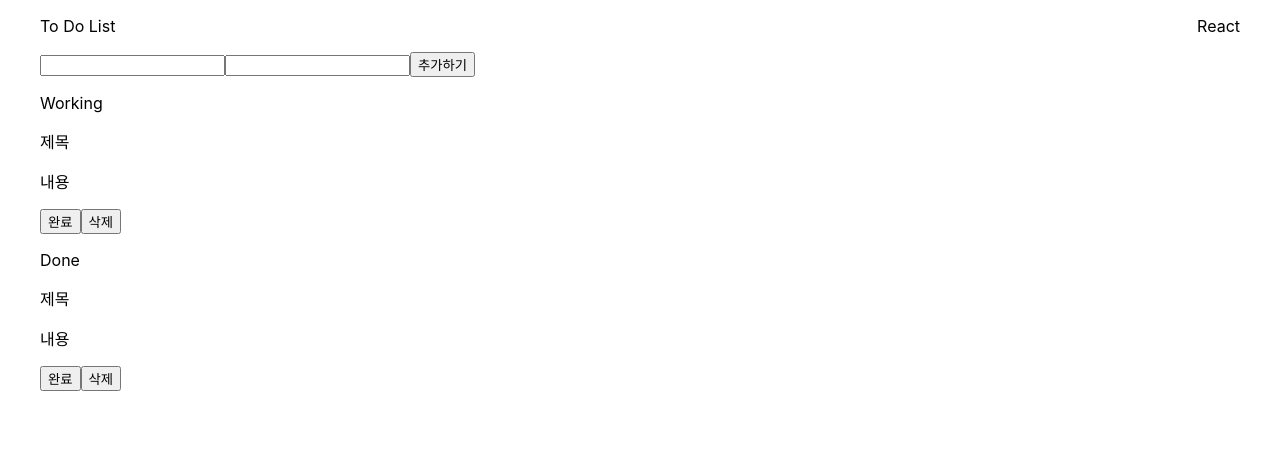
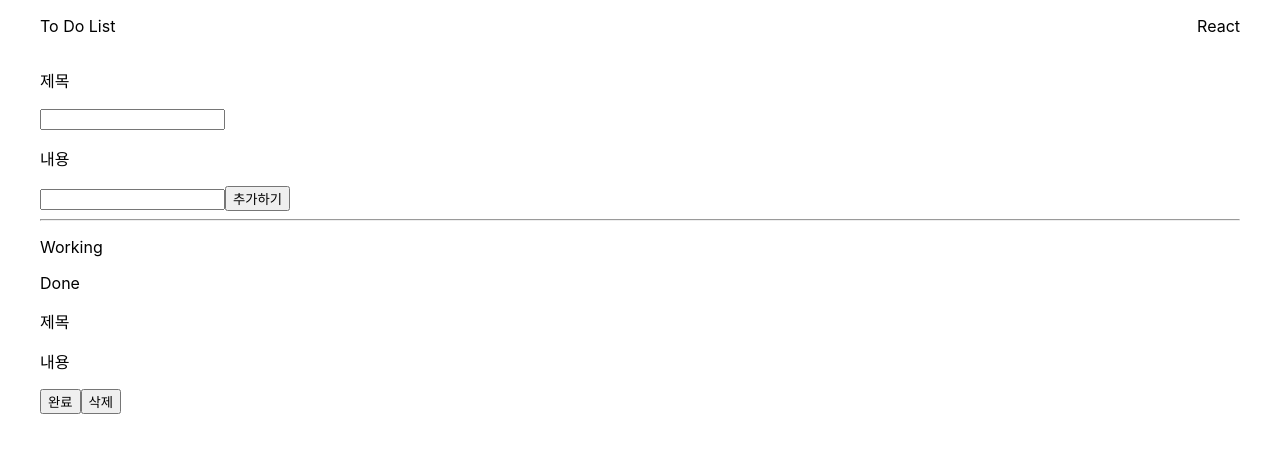
Before and after one commit to vjiji/todo-app, a React (Create React App) app: page / in a window 1280 px wide. Shown: the top 452 px of the page. Built offline with nearby package versions, Linux system fonts and the light colour scheme.

Commit message:
feat: 메인페이지의 addTodo 함수를 생성한다

```diff
--- a/src/App.js
+++ b/src/App.js
@@ -1,7 +1,15 @@
-import React from "react";
+import React, { useState } from "react";
 import "./App.css";
 
-function App() {
+const App = () => {
+  const [todos, setTodos] = useState([]);
+  const [title, setTitle] = useState("");
+  const [content, setContent] = useState("");
+
+  const addTodo = () => {
+    setTodos([...todos, { title, content, completed: false }]);
+  };
+
   return (
     <div className="app-container">
       <div className="header">
@@ -9,18 +17,34 @@ function App() {
         <p>React</p>
       </div>
       <div className="add-card__content">
-        <input className="add-card__input"></input>
-        <input className="add-card__input"></input>
-        <button className="add-card__button">추가하기</button>
+        <p>제목</p>
+        <input
+          className="add-card__input"
+          value={title}
+          onChange={(e) => setTitle(e.target.value)}
+        />
+        <p>내용</p>
+        <input
+          className="add-card__input"
+          value={content}
+          onChange={(e) => setContent(e.target.value)}
+        />
+        <button className="add-card__button" onClick={addTodo}>
+          추가하기
+        </button>
       </div>
+      <hr />
       {/* Todo-list */}
       <p>Working</p>
-      <div className="card">
-        <p>제목</p>
-        <p>내용</p>
-        <button>완료</button>
-        <button>삭제</button>
-      </div>
+      {todos.map((todo, i) => (
+        <div className="card" key={todo + i}>
+          <p>{todo.title}</p>
+          <p>{todo.content}</p>
+          <button>완료</button>
+          <button>삭제</button>
+        </div>
+      ))}
+
       <p>Done</p>
       <div className="card">
         <p>제목</p>
@@ -31,6 +55,6 @@ function App() {
       {/* Todo-list */}
     </div>
   );
-}
+};
 
 export default App;
```
